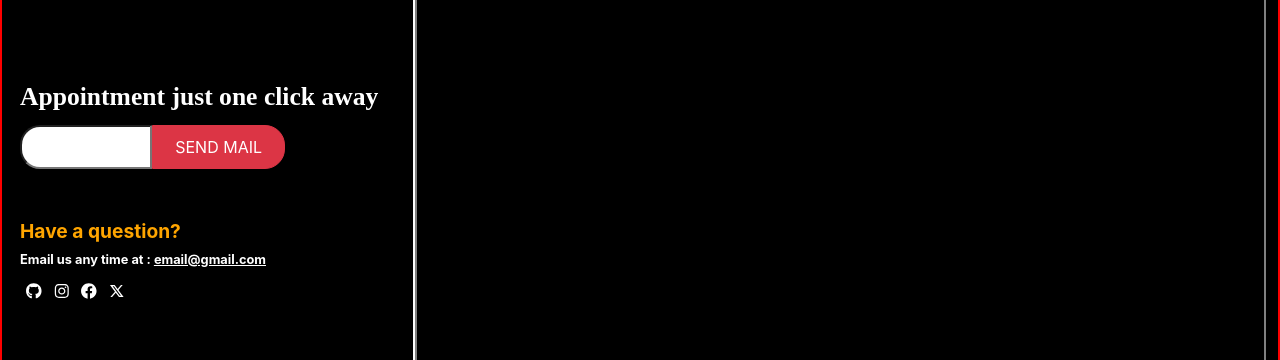
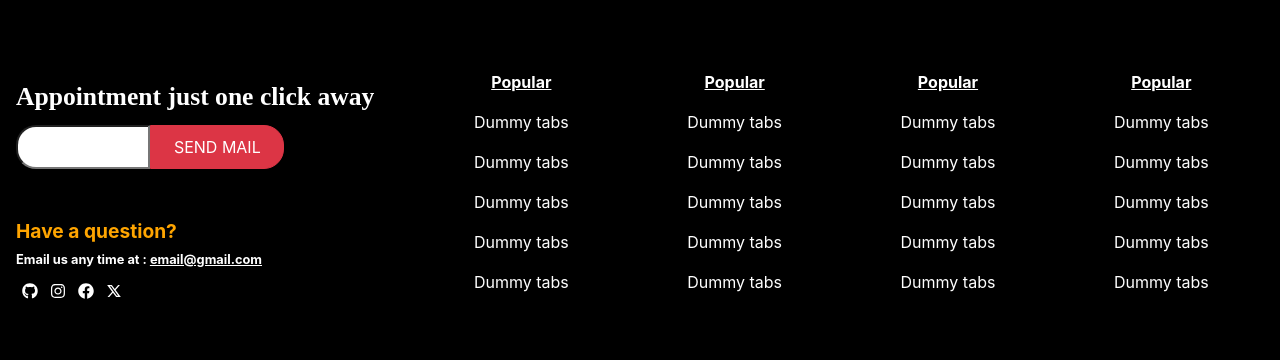
Before and after one commit to FantomDX316/Doc-Appointment-Booking-App-Frontend, a React (Create React App) app: page / in a window 1280 px wide. Shown: the part 194-554 px from the top of the page. Built offline with nearby package versions, Linux system fonts and the light colour scheme; a web font is replaced by a local one.

Commit message:
added footer tabs to the footer

```diff
--- a/src/Layouts/Footer/Footer.jsx
+++ b/src/Layouts/Footer/Footer.jsx
@@ -41,7 +41,22 @@ const Footer = () => {
             </div>
           </div>
         </div>
-        <div className={`${styles.footerTabs} col-md-8`}></div>
+        <div className={`${styles.footerTabs} col-md-8`}>
+          <div className={`${styles.footerTabsContent} row justify-content-center align-items-center`}>
+            {Array(4).fill(0).map(()=>{
+              return (
+                <div className="col-md-3 text-center">
+                  <strong style={{color:"white"}}><u>Popular</u></strong>
+                  {Array(5).fill(0).map(()=>{
+                    return (
+                      <p style={{color:"white"}} className="mt-3">Dummy tabs</p>
+                    )
+                  })}
+                </div>
+              )
+            })}
+          </div>
+        </div>
       </div>
     </div>
   )
--- a/src/Layouts/Footer/Footer.module.css
+++ b/src/Layouts/Footer/Footer.module.css
@@ -1,6 +1,5 @@
 .footer{
     width:100vw;
-    border: 2px solid red;
     height: 70vh;
     background-color: black;
 }
@@ -11,11 +10,12 @@
 }
 
 .footerSocialLinks{
-    border: 2px solid white;
 }
 
 .footerTabs{
-    border: 2px solid grey;
+}
+.footerTabsContent{
+    height: 100%;
 }
 
 .footerSocialLinksContent{
```
